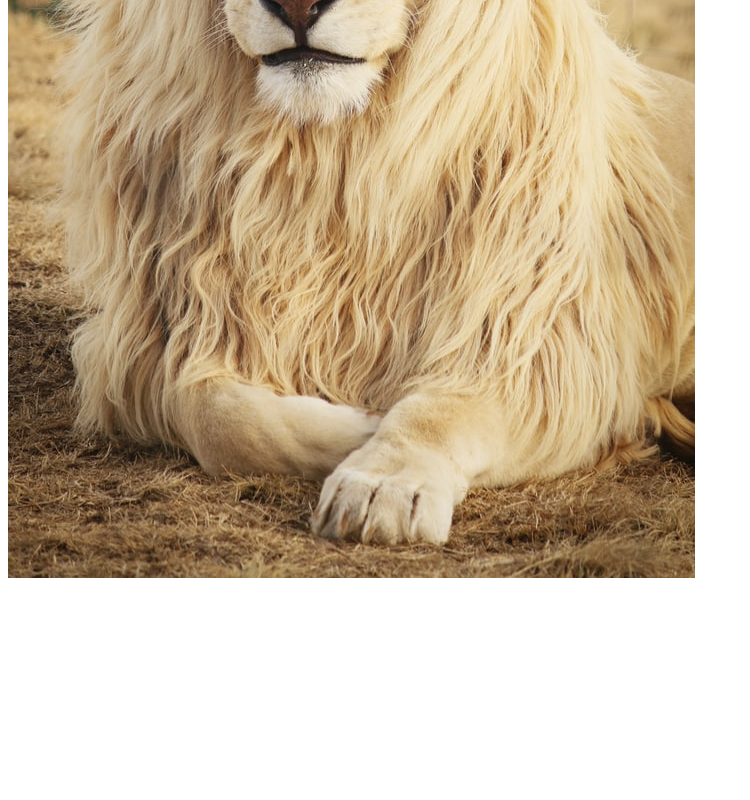
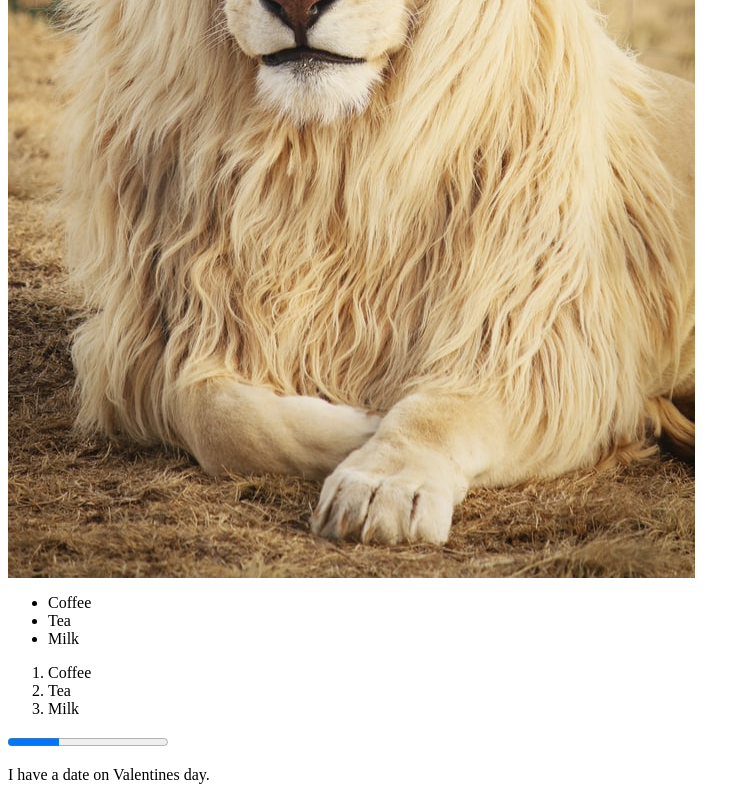
Before and after one commit to RWMumo/git-learn, a plain HTML site: page index.html in a window 1280 px wide. Shown: the part 634-1434 px from the top of the page, without its empty margins (0-750 px from the left). Before the commit the page ends 1220 px from the top, so only its background shows below. Drawn offline with Linux system fonts and the light colour scheme.

Commit message:
new changes

```diff
--- a/index.html
+++ b/index.html
@@ -14,3 +14,20 @@
 
 <!-- How to add an image to your site -->
 <img src="lion.jpeg">
+
+<!-- Create a list -->
+<ul>
+    <li>Coffee</li>
+    <li>Tea</li>
+    <li>Milk</li>
+</ul>
+
+<ol>
+    <li>Coffee</li>
+    <li>Tea</li>
+    <li>Milk</li>
+</ol>
+
+<progress id="file" value="32" max="100"> 32% </progress>
+
+<p>I have a date on <time datetime="2008-02-14 20:00">Valentines day</time>.</p>
```
